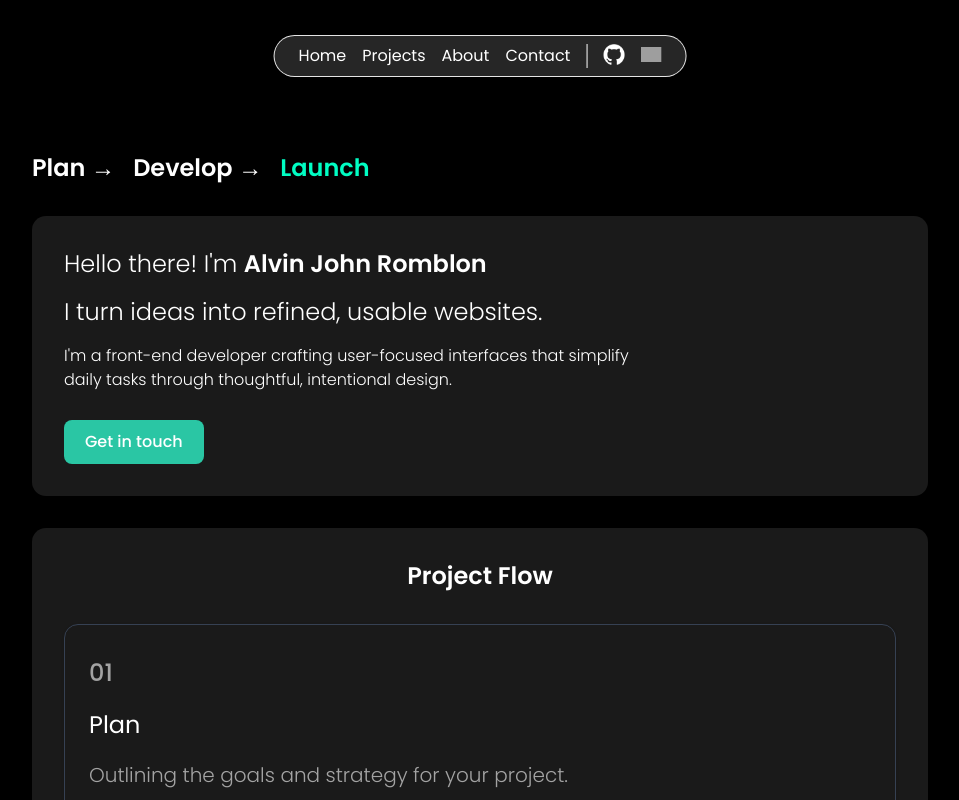
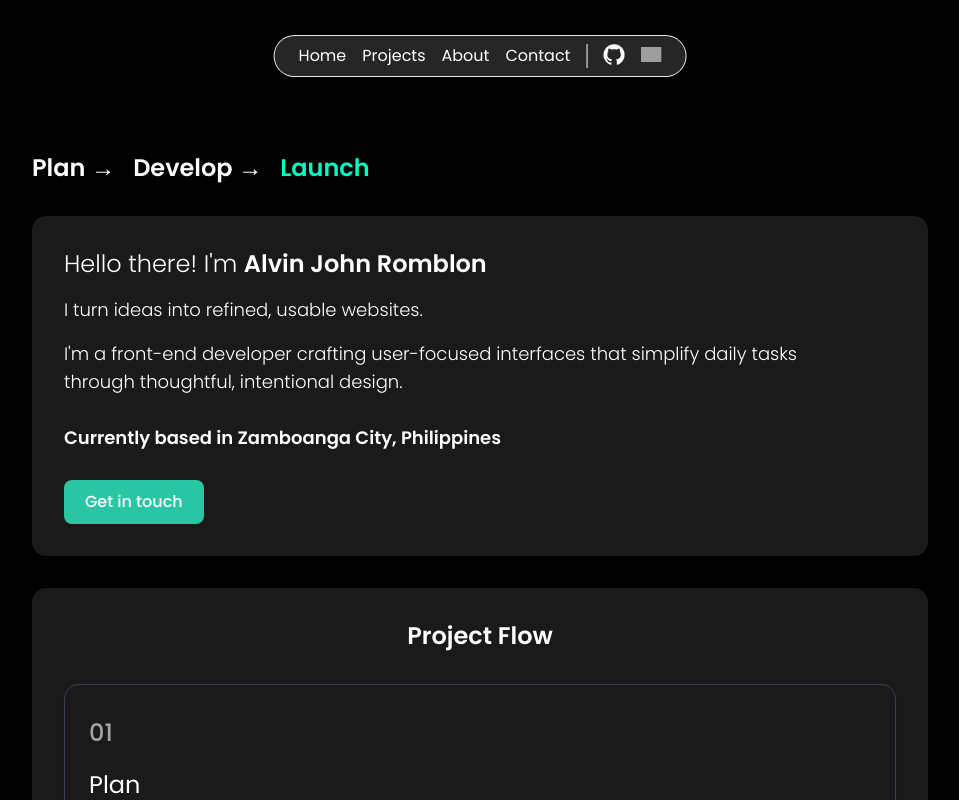
Before and after one commit to Yongbi21/yongbi-portfolio, a Next.js app: page / in a window 1280 px wide. Shown: the top 800 px of the page, without its empty margins (160-1119 px from the left). Built offline with nearby package versions, Linux system fonts and the light colour scheme; grey boxes are pictures that could not be loaded.

Commit message:
add:education-section

```diff
--- a/src/app/page.tsx
+++ b/src/app/page.tsx
@@ -8,6 +8,7 @@
 import { Header } from "@/app/header"; // Custom Header component for site navigation
 import DynamicCard from "@/components/ui/dynamic-card"; // Reusable component for displaying cards with dynamic content
 import { Card, CardContent } from "@/components/ui/card"; // UI components for consistent card styling
+import EducationCard from "@/components/ui/education-card"; // Custom component for displaying education-related content
 import React, { useState } from "react"; // Import React and useState hook for managing component state
 
 // Home is the main page component for this route
@@ -44,7 +45,33 @@ export default function Home() {
       title: "Projects",
       titleClassName: "flex justify-center items-center font-semibold text-2xl mb-4",
     },
+    {
+      title: "About Me",
+      titleClassName: "flex justify-center items-center font-semibold text-2xl mb-4",
+      extraText: "I’m a front-end developer passionate about building solutions that simplify life. " +
+          "I’m always seeking new challenges and opportunities to grow, continually learning and coming up with creative ways to tackle problems",
+    },
+
+
   ];
+
+  // Education card data - currently defined but not used in the component
+  // Will be used for future education section implementation
+  const educationCardData = [
+
+    {
+      title: "Education",
+      titleClassName: "flex justify-center items-center font-semibold text-2xl mb-4",
+      image: "/wmsu-logo.png",
+      schoolName: "Western Mindanao State University",
+      description: "Bachelor of Science in Information Technology",
+      daterange: "2020 - 2024",
+    },
+
+
+
+  ];
+
 
   // State management for project visibility
   // Using React's useState hook to create component-level state variables
@@ -251,6 +278,21 @@ export default function Home() {
                 {index === 2 && renderProjects()}
               </DynamicCard>
           ))}
+
+          {educationCardData.map((card, index) => (
+              <EducationCard
+                  key={index}
+                  title={card.title}
+                  titleClassName={card.titleClassName}
+                  image={card.image}
+                  schoolName={card.schoolName}
+                  description={card.description}
+                  dateRange={card.daterange}
+
+
+              >
+              </EducationCard>
+          ))}
         </main>
       </div>
   );
--- a/src/components/ui/dynamic-card.tsx
+++ b/src/components/ui/dynamic-card.tsx
@@ -58,14 +58,22 @@ const DynamicCard: React.FC<DynamicCardProps> = ({
 
 
                 {description && (
-                    <p className={`text-2xl text-white font-light ${descriptionClassName}`}>
+                    <p className={`text-lg text-white font-light ${descriptionClassName}`}>
                         {description}
                     </p>
                 )}
 
                 {extraText && (
-                    <p className={`text-md text-white font-light max-w-xl ${extraTextClassName}`}>
-                        {extraText}
+                    <p className={`text-lg text-white font-light max-w-3xl ${extraTextClassName}`}>
+
+                        <>
+                            {extraText.split("Currently based in Zamboanga City, Philippines")[0]}
+                            <br />
+                            <br />
+                            <span className="font-semibold ">Currently based in Zamboanga City, Philippines</span>
+                            <br />
+                            {extraText.split("Currently based in Zamboanga City, Philippines")[1]}
+                        </>
                     </p>
                 )}
 
--- /dev/null
+++ b/src/components/ui/education-card.tsx
@@ -0,0 +1,63 @@
+import React from "react";
+import {
+    Card,
+    CardContent,
+} from "@/components/ui/card";
+import Image from "next/image";
+
+interface EducationCardProps {
+    title: string;
+    titleClassName?: string;
+    schoolName?: string;
+    description?: string;
+    extraText?: string;
+    image: string;
+    dateRange: string;
+}
+
+const EducationCard: React.FC<EducationCardProps> = ({
+    title,
+    description,
+    image,
+    dateRange,
+    titleClassName,
+    schoolName,
+                                                     }) => {
+    return (
+        <Card className="bg-[#1a1a1a] text-white border-none w-full rounded-xl">
+            <CardContent className="flex flex-col ">`
+
+                <h1 className={`text-2xl font-light text-white ${titleClassName}`}>
+                    {title}
+                </h1>
+            <div className="flex flex-row items-center justify-between p-6">
+                {/* Logo */}
+                <div className="flex-shrink-0">
+                    <Image
+                        src={image}
+                        alt={title}
+                        width={82}
+                        height={82}
+                        className="object-contain"
+                    />
+                </div>
+
+                {/* Text Section */}
+                <div className="flex flex-col ml-6 flex-grow">
+                    <h2 className="text-lg font-bold text-white">{schoolName}</h2>
+                    {description && (
+                        <p className="text-sm text-gray-300 mt-1">{description}</p>
+                    )}
+                </div>
+
+                {/* Date */}
+                <div className="text-sm text-gray-400 text-right whitespace-nowrap ml-4">
+                    {dateRange}
+                </div>
+            </div>
+            </CardContent>
+        </Card>
+    );
+};
+
+export default EducationCard;
```
